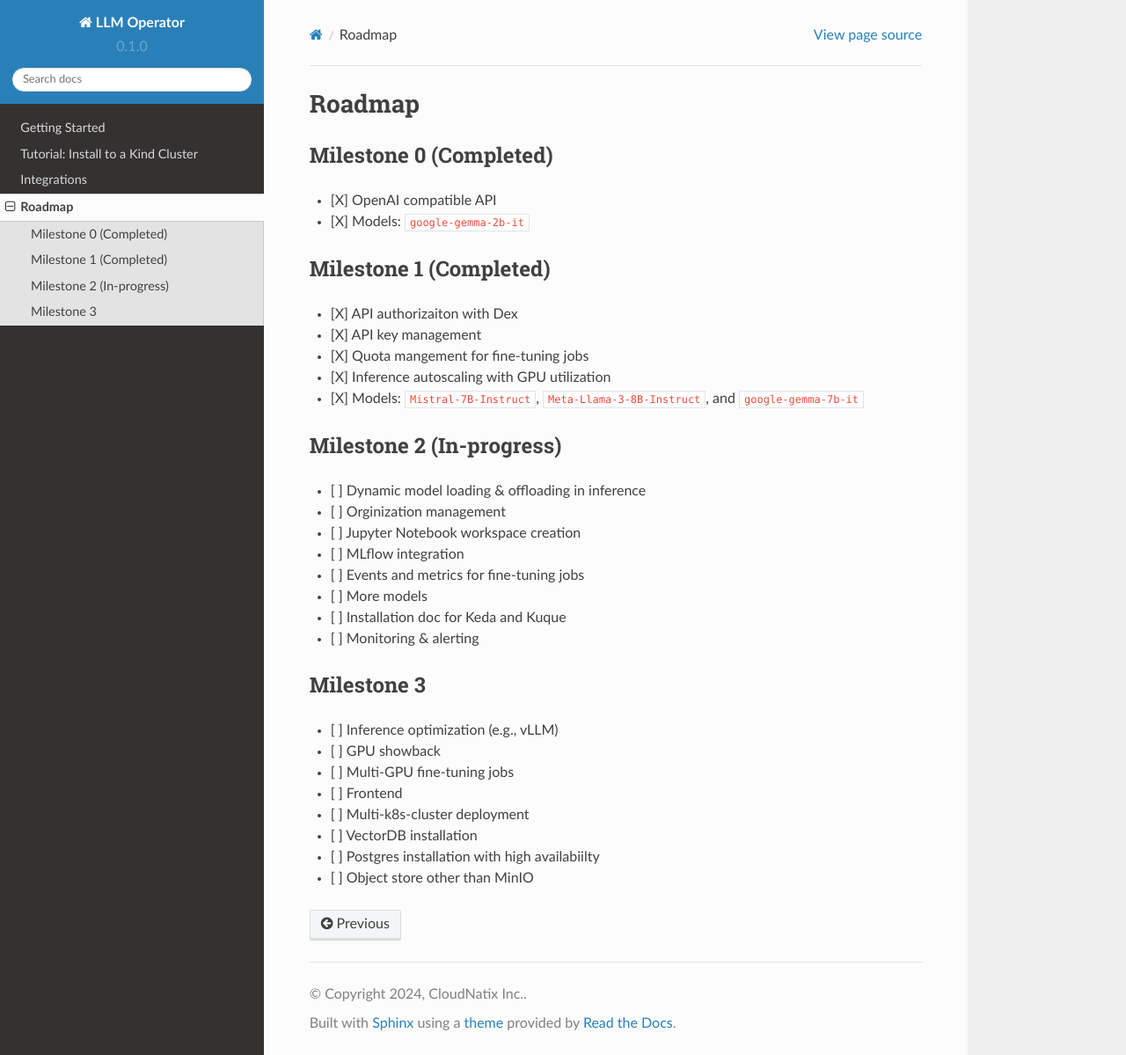
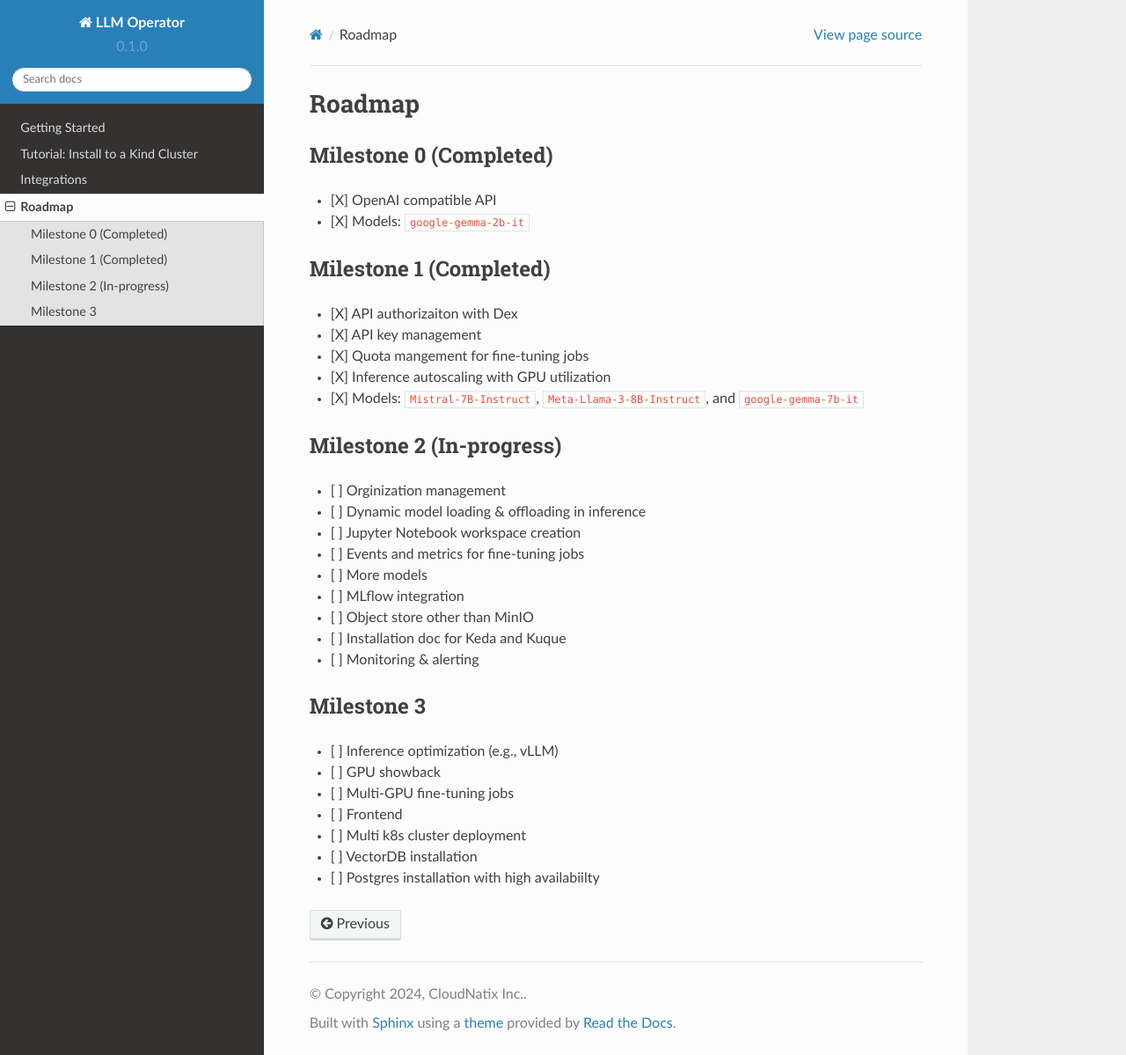
Before and after one commit to llm-operator/docs, a Sphinx documentation site: the page built from docs/source/roadmap.rst, in a window 1280 px wide and 1199 px high. Shown: the whole window at 88% size. Built offline with Sphinx 7.4.7 and the Read the Docs theme 2.0.0, drawn with Linux system fonts in a browser that asks for light colours; part of the change alters nothing that is shown.

Commit message:
Make a minor tweak (#20)

```diff
--- a/docs/source/roadmap.rst
+++ b/docs/source/roadmap.rst
@@ -18,15 +18,15 @@ Milestone 1 (Completed)
 Milestone 2 (In-progress)
 -------------------------
 
+- [ ] Orginization management
 - [ ] Dynamic model loading & offloading in inference
-- [ ] Orginization management
 - [ ] Jupyter Notebook workspace creation
-- [ ] MLflow integration
 - [ ] Events and metrics for fine-tuning jobs
 - [ ] More models
+- [ ] MLflow integration
+- [ ] Object store other than MinIO
 - [ ] Installation doc for Keda and Kuque
 - [ ] Monitoring & alerting
-
 
 Milestone 3
 -----------
@@ -35,7 +35,6 @@ Milestone 3
 - [ ] GPU showback
 - [ ] Multi-GPU fine-tuning jobs
 - [ ] Frontend
-- [ ] Multi-k8s-cluster deployment
+- [ ] Multi k8s cluster deployment
 - [ ] VectorDB installation
 - [ ] Postgres installation with high availabiilty
-- [ ] Object store other than MinIO
```
